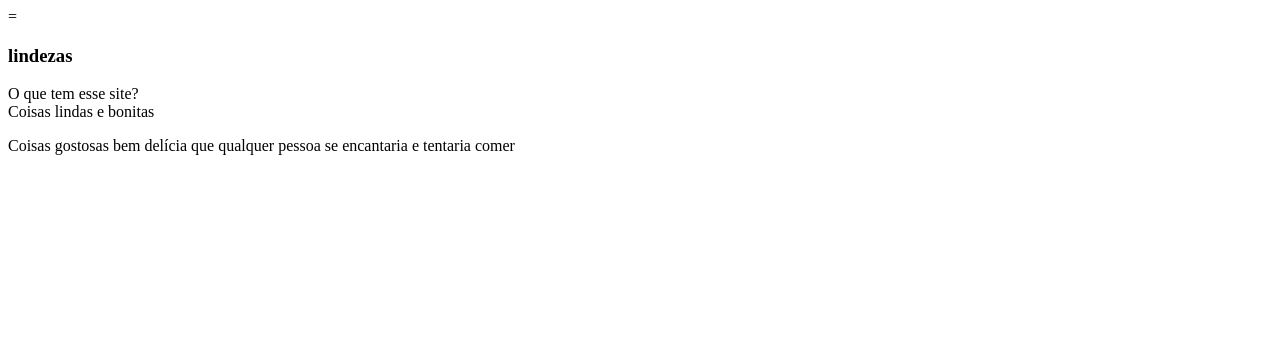
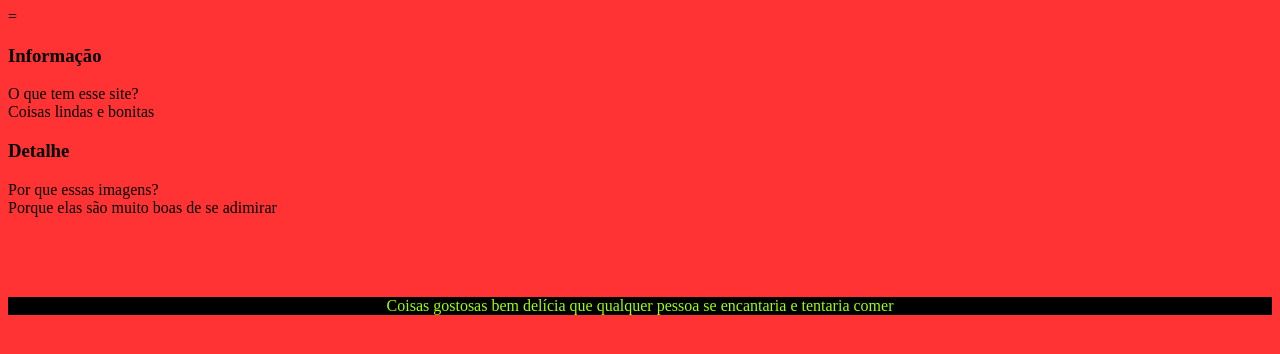
Before and after one commit to Manuelgomas/projeto-final-matematica-II, a plain HTML site: page index.html in a window 1280 px wide. Drawn offline with Linux system fonts and the light colour scheme; files that its build step writes are made by us from their sources.

Commit message:
Add files via upload

```diff
--- a/index.html
+++ b/index.html
@@ -4,14 +4,15 @@
     <meta charset="UTF-8">
     <meta http-equiv="X-UA-Compatible" content="IE=edge">
     <meta name="viewport" content="width=device-width, initial-scale=1.0">
-    <title>Site gostoso </title>
+    <link rel="stylesheet" href="assets/style.css">
+    <title>X gostoso </title>
 </head>
 <body>
     <main>
-        <section id="conttainer">
+        <section id="container">
             <article class="cartao">
                 <div class="cartao__conteudo">
-                    <h3>lindezas</h3>
+                    <h3>Informação</h3>
                     <div class="cartao__conteudo__pergunta">
                         O que tem esse site?
                     </div>
@@ -19,6 +20,17 @@
                         Coisas lindas e bonitas
                     </div>
                 </div>
+                <section id="conttainer">
+                    <article class="cartao">
+                        <div class="cartao__conteudo">
+                            <h3>Detalhe</h3>
+                            <div class="cartao__conteudo__pergunta">
+                                Por que essas imagens?
+                            </div>
+                            <div class="cartao__conteudo__resaposta">
+                                Porque elas são muito boas de se adimirar
+                            </div>
+                        </div>
             </article>
 
         </section>
--- /dev/null
+++ b/style.css
@@ -0,0 +1,16 @@
+body{
+    background-color: rgba(255, 0, 0, 0.801);
+    font font-family:impact comics-sans ;
+}
+footer{
+    background-color: rgb(0, 0, 0);
+    color:rgb(157, 255, 0);
+    position:relative;
+    bottom:0%;
+    width:100%;
+}
+footer p{
+    text-align: center;
+    font-size: 1rem;
+    margin-top:5rem;
+}
```
